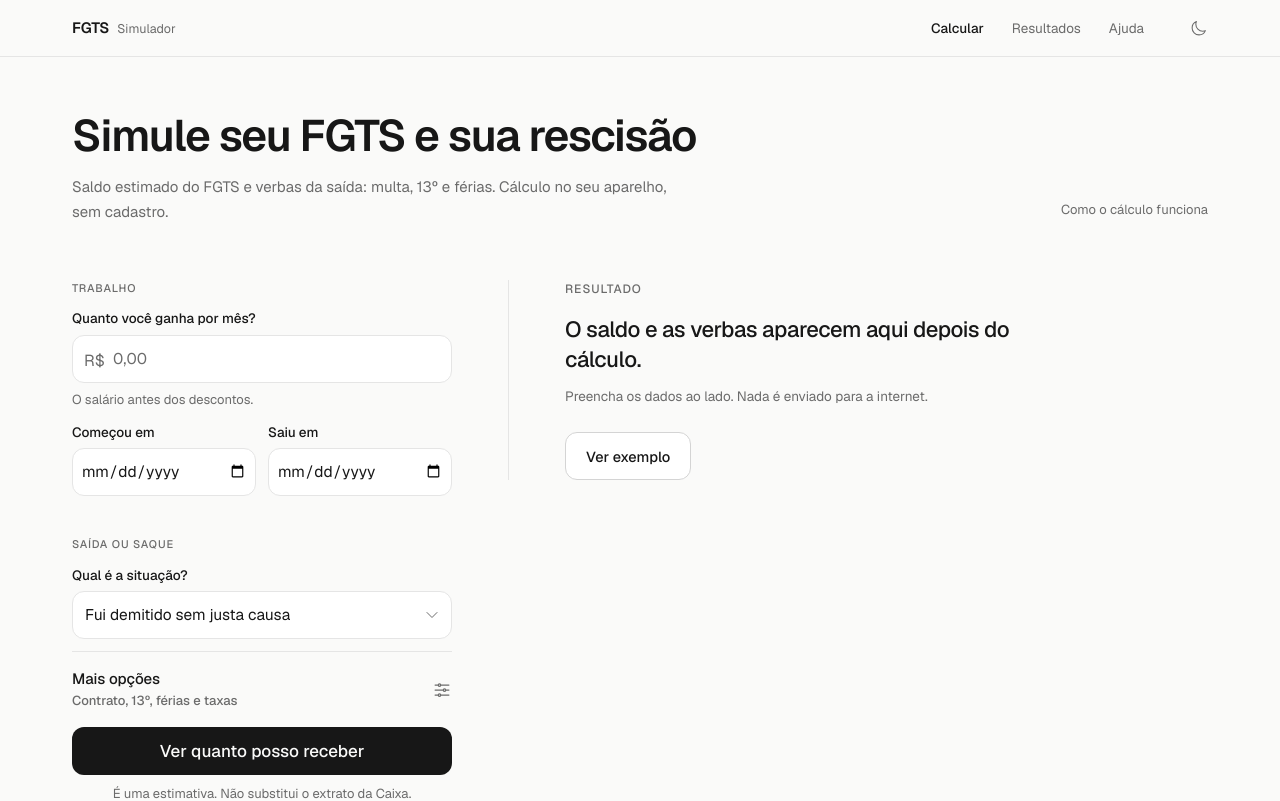
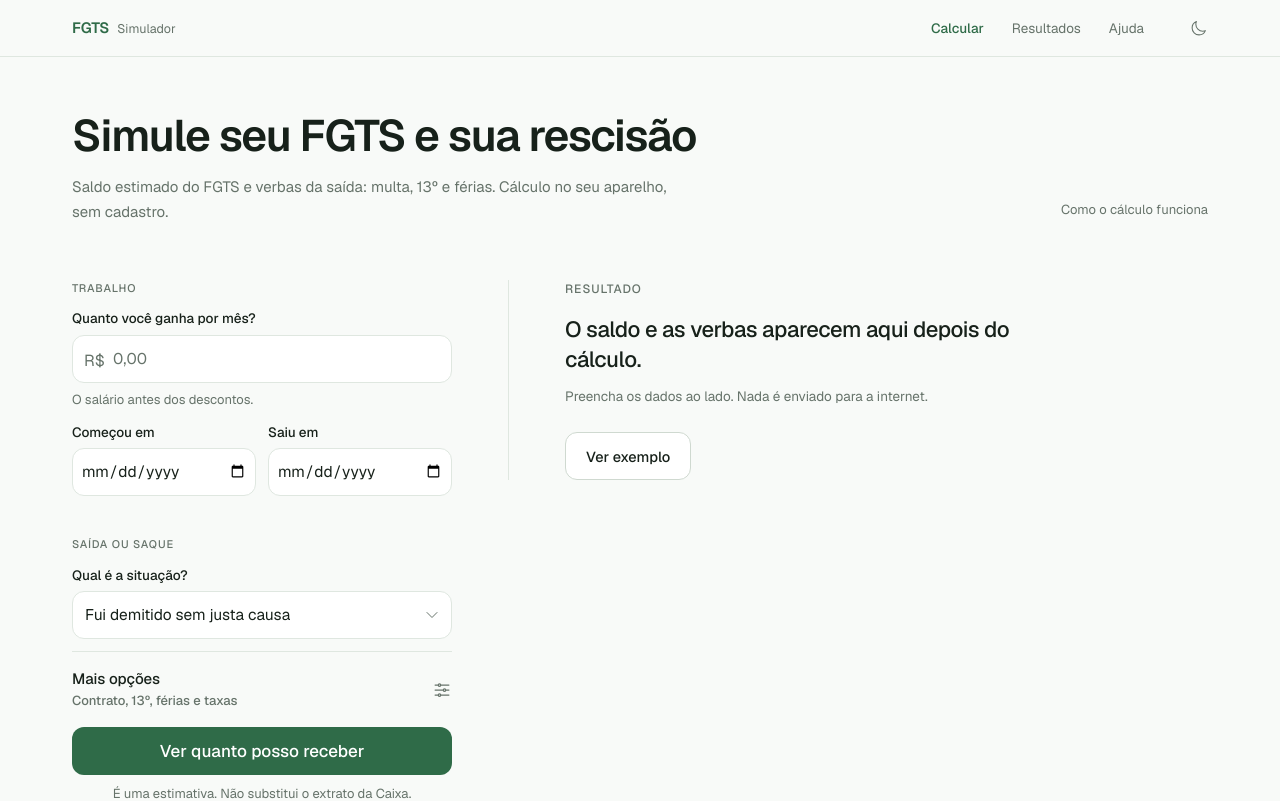
Before and after one commit to AndersonTavares0/fgts-simulator, a React (Vite) app: page / in a window 1280 px wide. Shown: the top 801 px of the page. Built offline with nearby package versions, Linux system fonts and the light colour scheme.

Commit message:
feat: refina tema e adiciona auditoria de CVE

```diff
--- a/index.html
+++ b/index.html
@@ -3,12 +3,28 @@
   <head>
     <meta charset="UTF-8" />
     <meta name="viewport" content="width=device-width, initial-scale=1" />
-    <meta name="theme-color" content="#FAFAF9" />
+    <meta name="theme-color" content="#f8faf8" />
     <meta
       name="description"
       content="Simule depósitos do FGTS e parcelas selecionadas da rescisão. Compare cenários, salve neste navegador e baixe um relatório estimativo."
     />
     <title>Simulador FGTS · Entenda suas possibilidades</title>
+    <script>
+      (() => {
+        const prefersDark = window.matchMedia('(prefers-color-scheme: dark)').matches;
+        let theme = prefersDark ? 'dark' : 'light';
+        try {
+          const savedTheme = localStorage.getItem('fgts_simulator_theme');
+          if (savedTheme === 'light' || savedTheme === 'dark') theme = savedTheme;
+        } catch {
+          // Use the system preference when storage is unavailable.
+        }
+        document.documentElement.dataset.theme = theme;
+        document
+          .querySelector('meta[name="theme-color"]')
+          ?.setAttribute('content', theme === 'dark' ? '#0b100c' : '#f8faf8');
+      })();
+    </script>
   </head>
   <body>
     <div id="root"></div>
--- a/src/styles/app.css
+++ b/src/styles/app.css
@@ -5,28 +5,28 @@
 :root {
   --radius: 0.75rem;
 
-  --background: #fafaf9;
-  --foreground: #171717;
+  --background: #f8faf8;
+  --foreground: #17211a;
   --card: #ffffff;
-  --card-foreground: #171717;
+  --card-foreground: #17211a;
   --popover: #ffffff;
-  --popover-foreground: #171717;
-  --primary: #171717;
-  --primary-foreground: #fafaf9;
-  --secondary: #f5f5f4;
-  --secondary-foreground: #171717;
-  --muted: #f5f5f4;
-  --muted-foreground: #6b6b6b;
-  --accent: #f5f5f4;
-  --accent-foreground: #171717;
+  --popover-foreground: #17211a;
+  --primary: #2f6b48;
+  --primary-foreground: #ffffff;
+  --secondary: #f1f5f1;
+  --secondary-foreground: #17211a;
+  --muted: #f1f5f1;
+  --muted-foreground: #66736a;
+  --accent: #e8f0ea;
+  --accent-foreground: #1b3b29;
   --destructive: #b91c1c;
-  --border: #e5e5e5;
-  --input: #d4d4d4;
-  --ring: #171717;
+  --border: #dfe7e0;
+  --input: #cfd9d0;
+  --ring: #3d8056;
 
-  --chart-1: #171717;
-  --chart-2: #a3a3a3;
-  --chart-3: #d4d4d4;
+  --chart-1: #3a8a58;
+  --chart-2: #919f94;
+  --chart-3: #c3cec5;
 
   --warn-bg: #fffbeb;
   --warn-ink: #92400e;
@@ -34,28 +34,28 @@
 }
 
 [data-theme='dark'] {
-  --background: #0a0a0a;
-  --foreground: #fafafa;
-  --card: #141414;
-  --card-foreground: #fafafa;
-  --popover: #181818;
-  --popover-foreground: #fafafa;
-  --primary: #fafafa;
-  --primary-foreground: #171717;
-  --secondary: #1f1f1f;
-  --secondary-foreground: #fafafa;
-  --muted: #1f1f1f;
-  --muted-foreground: #a3a3a3;
-  --accent: #262626;
-  --accent-foreground: #fafafa;
+  --background: #0b100c;
+  --foreground: #f1f5f2;
+  --card: #131a15;
+  --card-foreground: #f1f5f2;
+  --popover: #171f18;
+  --popover-foreground: #f1f5f2;
+  --primary: #80c695;
+  --primary-foreground: #0b1b0f;
+  --secondary: #1c271f;
+  --secondary-foreground: #f1f5f2;
+  --muted: #1c271f;
+  --muted-foreground: #9eaba2;
+  --accent: #253329;
+  --accent-foreground: #ecf5ee;
   --destructive: #f87171;
-  --border: #262626;
-  --input: #404040;
-  --ring: #fafafa;
+  --border: #29382c;
+  --input: #3c4a3e;
+  --ring: #80c695;
 
-  --chart-1: #fafafa;
-  --chart-2: #737373;
-  --chart-3: #404040;
+  --chart-1: #80c695;
+  --chart-2: #8c9d91;
+  --chart-3: #415246;
 
   --warn-bg: #2a2110;
   --warn-ink: #fbbf24;
--- a/src/ui/App.tsx
+++ b/src/ui/App.tsx
@@ -243,12 +243,12 @@ export function App() {
       </a>
 
       <header className="border-border border-b">
-        <div className="mx-auto flex h-14 w-full max-w-[1200px] items-center gap-6 px-5 md:px-8">
-          <a href="#simular" className="text-foreground flex items-baseline gap-2 no-underline">
+        <div className="mx-auto flex h-14 w-full max-w-[1200px] items-center px-5 md:gap-6 md:px-8">
+          <a href="#simular" className="text-primary flex items-baseline gap-2 no-underline">
             <span className="text-[15px] font-semibold tracking-[-0.01em]">FGTS</span>
             <span className="text-muted-foreground hidden text-[12.5px] sm:inline">Simulador</span>
           </a>
-          <nav aria-label="Navegação principal" className="ml-auto flex items-center gap-1">
+          <nav aria-label="Navegação principal" className="ml-auto flex items-center md:gap-1">
             {(
               [
                 ['#simular', 'Calcular', 'simulate'],
@@ -260,9 +260,9 @@ export function App() {
                 key={href}
                 href={href}
                 aria-current={area === target ? 'page' : undefined}
-                className={`flex h-9 items-center rounded-md px-2.5 text-[13.5px] no-underline transition-colors md:px-3 ${
+                className={`flex h-9 items-center rounded-md px-2 text-[13.5px] no-underline transition-colors md:px-3 ${
                   area === target
-                    ? 'text-foreground font-medium'
+                    ? 'text-primary font-medium'
                     : 'text-muted-foreground hover:text-foreground'
                 }`}
               >
@@ -274,7 +274,7 @@ export function App() {
             type="button"
             variant="ghost"
             size="icon"
-            className="text-muted-foreground hover:text-foreground -mr-2 shrink-0"
+            className="text-muted-foreground hover:text-primary -mr-2 shrink-0"
             onClick={toggleTheme}
             aria-label={theme === 'dark' ? 'Ativar tema claro' : 'Ativar tema escuro'}
             aria-pressed={theme === 'dark'}
@@ -394,7 +394,7 @@ export function App() {
         <footer className="border-border text-muted-foreground mt-16 flex flex-col items-start gap-3 border-t py-6 text-[12px] md:mt-20 lg:flex-row lg:items-center lg:justify-between">
           <span role="status" className="flex items-center gap-1.5">
             <span
-              className={`size-1.5 rounded-full ${pwa.online ? 'bg-foreground' : 'bg-warn-ink'}`}
+              className={`size-1.5 rounded-full ${pwa.online ? 'bg-primary' : 'bg-warn-ink'}`}
               aria-hidden="true"
             />
             {offlineStatus}
--- a/src/ui/useTheme.ts
+++ b/src/ui/useTheme.ts
@@ -18,6 +18,8 @@ export function useTheme() {
 
   useEffect(() => {
     document.documentElement.dataset['theme'] = theme;
+    const themeColor = document.querySelector<HTMLMetaElement>('meta[name="theme-color"]');
+    if (themeColor) themeColor.content = theme === 'dark' ? '#0b100c' : '#f8faf8';
   }, [theme]);
 
   function toggle(): void {
```
Also changed, not shown: 2 other files (tests, documents, lock files or other folders).
